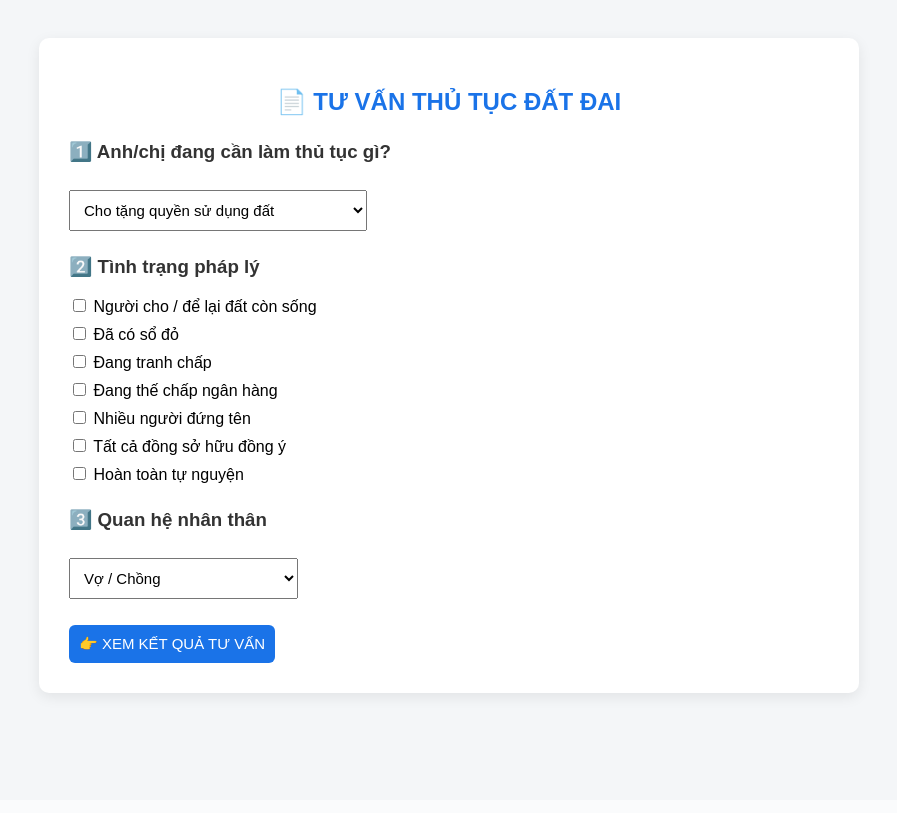
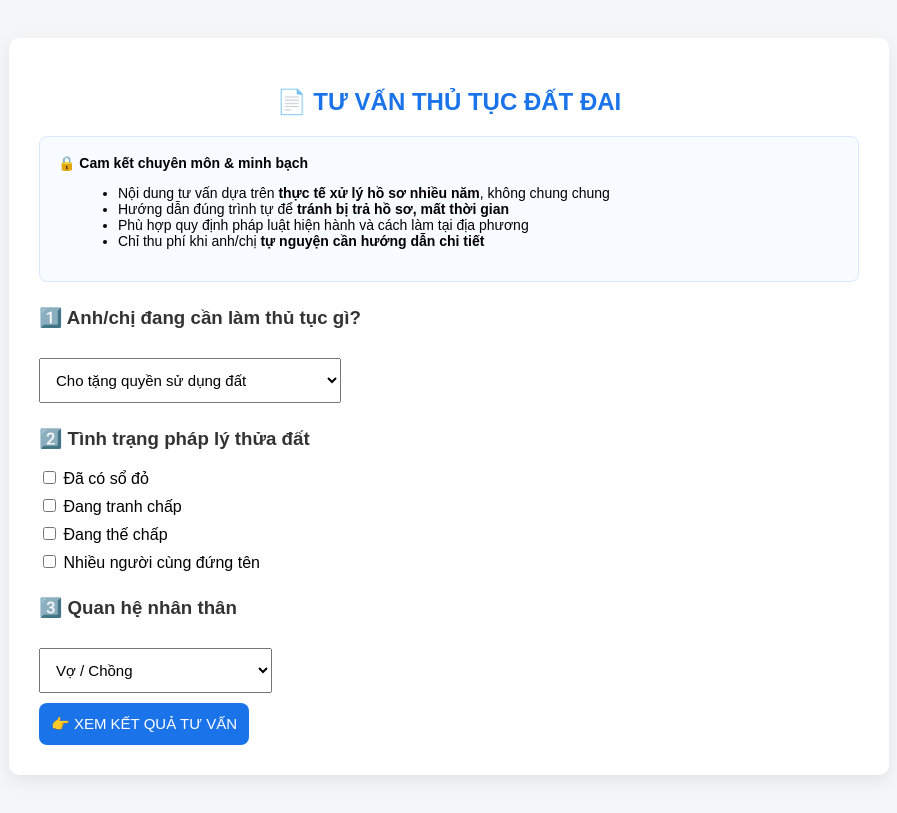
Before and after one commit to Anhdu75/tu-van-dat-dai, a FastAPI app: page / in a window 1280 px wide. Shown: the whole page, without its empty margins (191-1088 px from the left). Before the commit the page ends 700 px from the top, so only its background shows below. Run offline with FastAPI, Linux system fonts and the light colour scheme.

Commit message:
Update index.html

```diff
--- a/templates/index.html
+++ b/templates/index.html
@@ -2,50 +2,39 @@
 <html lang="vi">
 <head>
 <meta charset="UTF-8">
-<title>Tư vấn thủ tục đất đai</title>
+<title>Tư vấn thủ tục đất đai | Hướng dẫn đúng – đủ – không bị trả hồ sơ</title>
 
 <style>
-body {
-    font-family: Arial, Helvetica, sans-serif;
+body{
+    font-family:Arial, Helvetica, sans-serif;
     background:#f4f6f8;
     padding:30px;
 }
-.box {
-    background:#ffffff;
-    max-width:760px;
+.box{
+    max-width:820px;
     margin:auto;
+    background:#fff;
     padding:30px;
     border-radius:10px;
-    box-shadow:0 4px 14px rgba(0,0,0,0.08);
+    box-shadow:0 6px 18px rgba(0,0,0,0.08);
 }
-h2 {
-    text-align:center;
-    color:#1a73e8;
+h2{color:#1a73e8;text-align:center;}
+h3{margin-top:25px;color:#333;}
+label{display:block;margin:8px 0;}
+select,button{
+    padding:12px;
+    font-size:15px;
+    margin-top:10px;
 }
-h3 {
-    margin-top:25px;
-    color:#333;
-}
-label {
-    display:block;
-    margin:8px 0;
-}
-select, button {
-    padding:10px;
-    font-size:15px;
-    margin-top:8px;
-}
-button {
+button{
     background:#1a73e8;
     color:#fff;
     border:none;
-    border-radius:6px;
+    border-radius:8px;
     cursor:pointer;
 }
-button:hover {
-    background:#1558b0;
-}
-.tip {
+button:hover{background:#1558b0;}
+.tip{
     display:none;
     background:#eef4ff;
     padding:10px;
@@ -53,63 +42,45 @@
     border-left:4px solid #1a73e8;
     font-size:14px;
 }
-.result {
-    background:#f1f8ff;
-    padding:20px;
-    border-left:5px solid #1a73e8;
+.result,.support,.pay,.thanks{
     margin-top:25px;
-}
-.support {
-    background:#fff8e1;
-    padding:20px;
-    border-left:5px solid #f4b400;
-    margin-top:25px;
-}
-.pay {
-    display:none;
-    background:#fff3f3;
-    padding:20px;
-    border:1px solid #f28b82;
-    border-radius:8px;
-    margin-top:20px;
-}
-#tai-lieu {
-    display:none;
-    background:#f1f8ff;
     padding:20px;
     border-radius:8px;
-    margin-top:25px;
 }
-ul { margin-left:20px; }
+.result{background:#f1f8ff;border-left:5px solid #1a73e8;}
+.support{background:#fff8e1;border-left:5px solid #f4b400;}
+.pay{display:none;background:#fff3f3;border:1px solid #f28b82;}
+.thanks{display:none;background:#f1f8ff;border:1px solid #cce0ff;}
+ul{margin-left:20px;}
+.trust{
+    background:#f8fbff;
+    border:1px solid #dbe7ff;
+    padding:18px;
+    border-radius:8px;
+    margin:20px 0;
+    font-size:14px;
+}
 </style>
 
 <script>
 function toggleTip(id){
-    const el = document.getElementById(id);
-    el.style.display = (el.style.display === "block") ? "none" : "block";
-}
-
-function hienThanhToan(){
-    document.getElementById("pay").style.display = "block";
+    const el=document.getElementById(id);
+    el.style.display=(el.style.display==="block")?"none":"block";
 }
 
 function hienTaiLieu(){
-    const loai = document.querySelector('select[name="loai_giao_dich"]').value;
+    const loai=document.querySelector('select[name="loai_giao_dich"]').value;
 
-    document.getElementById("tai-lieu").style.display = "block";
-    document.getElementById("pdf-cho-tang").style.display = "none";
-    document.getElementById("pdf-chuyen-nhuong").style.display = "none";
-    document.getElementById("pdf-thua-ke").style.display = "none";
+    document.getElementById("pay").style.display="none";
+    document.getElementById("tai-lieu").style.display="block";
+    document.getElementById("thanks").style.display="block";
 
-    if (loai === "cho_tang") {
-        document.getElementById("pdf-cho-tang").style.display = "block";
-    }
-    if (loai === "chuyen_nhuong") {
-        document.getElementById("pdf-chuyen-nhuong").style.display = "block";
-    }
-    if (loai === "thua_ke") {
-        document.getElementById("pdf-thua-ke").style.display = "block";
-    }
+    ["pdf-cho-tang","pdf-chuyen-nhuong","pdf-thua-ke"]
+        .forEach(id=>document.getElementById(id).style.display="none");
+
+    if(loai==="cho_tang") document.getElementById("pdf-cho-tang").style.display="block";
+    if(loai==="chuyen_nhuong") document.getElementById("pdf-chuyen-nhuong").style.display="block";
+    if(loai==="thua_ke") document.getElementById("pdf-thua-ke").style.display="block";
 }
 </script>
 </head>
@@ -118,6 +89,16 @@
 <div class="box">
 
 <h2>📄 TƯ VẤN THỦ TỤC ĐẤT ĐAI</h2>
+
+<div class="trust">
+<b>🔒 Cam kết chuyên môn & minh bạch</b>
+<ul>
+<li>Nội dung tư vấn dựa trên <b>thực tế xử lý hồ sơ nhiều năm</b>, không chung chung</li>
+<li>Hướng dẫn đúng trình tự để <b>tránh bị trả hồ sơ, mất thời gian</b></li>
+<li>Phù hợp quy định pháp luật hiện hành và cách làm tại địa phương</li>
+<li>Chỉ thu phí khi anh/chị <b>tự nguyện cần hướng dẫn chi tiết</b></li>
+</ul>
+</div>
 
 <form method="post" action="/xu-ly">
 
@@ -128,99 +109,94 @@
 <option value="thua_ke">Thừa kế quyền sử dụng đất</option>
 </select>
 
-<h3>2️⃣ Tình trạng pháp lý</h3>
+<h3>2️⃣ Tình trạng pháp lý thửa đất</h3>
 
-<label><input type="checkbox" name="nguoi_con_song" onchange="toggleTip('t1')"> Người cho / để lại đất còn sống</label>
-<div id="t1" class="tip">⚠️ Chưa phát sinh thừa kế → chuyển sang cho tặng hoặc chuyển nhượng</div>
+<label><input type="checkbox" name="co_so_do" onchange="toggleTip('t1')"> Đã có sổ đỏ</label>
+<div id="t1" class="tip">📌 Không có sổ đỏ → <b>không công chứng, không sang tên được</b>.</div>
 
-<label><input type="checkbox" name="co_so_do" onchange="toggleTip('t2')"> Đã có sổ đỏ</label>
-<div id="t2" class="tip">📌 Không có sổ → hồ sơ chắc chắn bị trả</div>
+<label><input type="checkbox" name="dang_tranh_chap" onchange="toggleTip('t2')"> Đang tranh chấp</label>
+<div id="t2" class="tip">⚠️ Tranh chấp chưa xong → <b>văn phòng đăng ký từ chối tiếp nhận</b>.</div>
 
-<label><input type="checkbox" name="dang_tranh_chap" onchange="toggleTip('t3')"> Đang tranh chấp</label>
-<div id="t3" class="tip">❌ Phải giải quyết xong tranh chấp</div>
+<label><input type="checkbox" name="dang_the_chap" onchange="toggleTip('t3')"> Đang thế chấp</label>
+<div id="t3" class="tip">❌ Phải giải chấp xong mới làm tiếp.</div>
 
-<label><input type="checkbox" name="dang_the_chap" onchange="toggleTip('t4')"> Đang thế chấp ngân hàng</label>
-<div id="t4" class="tip">❌ Phải giải chấp trước</div>
-
-<label><input type="checkbox" name="dong_so_huu" onchange="toggleTip('t5')"> Nhiều người đứng tên</label>
-<div id="t5" class="tip">📌 Phải đủ chữ ký tất cả đồng sở hữu</div>
-
-<label><input type="checkbox" name="tat_ca_dong_y"> Tất cả đồng sở hữu đồng ý</label>
-<label><input type="checkbox" name="tu_nguyen"> Hoàn toàn tự nguyện</label>
+<label><input type="checkbox" name="dong_so_huu" onchange="toggleTip('t4')"> Nhiều người cùng đứng tên</label>
+<div id="t4" class="tip">📌 Thiếu 1 chữ ký → <b>hồ sơ bị trả ngay</b>.</div>
 
 <h3>3️⃣ Quan hệ nhân thân</h3>
 <select name="quan_he_nhan_than" required>
 <option value="vo_chong">Vợ / Chồng</option>
 <option value="cha_me_con">Cha mẹ – Con</option>
-    <option value="ong_ba_chau">Ông bà – Cháu</option>
-    <option value="anh_em_ruot">Anh chị em ruột</option>
+<option value="anh_em_ruot">Anh / Chị / Em ruột</option>
 <option value="khac">Không thuộc diện miễn thuế</option>
 </select>
 
-<br><br>
+<br>
 <button type="submit">👉 XEM KẾT QUẢ TƯ VẤN</button>
 </form>
 
 {% if ket_qua %}
 <div class="result">
-<h3>📌 KẾT QUẢ TƯ VẤN</h3>
+<h3>📌 KẾT QUẢ TƯ VẤN SƠ BỘ</h3>
 <p><b>{{ ket_qua.ket_luan }}</b></p>
-
-{% if ket_qua.ly_do %}
-<ul>
-{% for l in ket_qua.ly_do %}
-<li>{{ l }}</li>
-{% endfor %}
-</ul>
-{% endif %}
-
-{% if ket_qua.huong_xu_ly %}
 <ul>
 {% for h in ket_qua.huong_xu_ly %}
 <li>{{ h }}</li>
 {% endfor %}
 </ul>
-{% endif %}
 </div>
 
 <div class="support">
-<h3>🔔 HƯỚNG DẪN CHI TIẾT</h3>
-<p>👉 Nhận tài liệu chuẩn hồ sơ – tránh bị trả</p>
-<button onclick="hienThanhToan()">💳 THANH TOÁN & NHẬN TÀI LIỆU (49.000đ)</button>
+<h3>🔔 HỖ TRỢ CHI TIẾT THEO ĐÚNG TRƯỜNG HỢP</h3>
+<p>
+👉 Nếu anh/chị muốn biết <b>chính xác từng giấy tờ, từng bước đi</b>
+để <b>làm một lần là xong</b>, không phải hỏi thêm:
+</p>
+
+<button onclick="document.getElementById('pay').style.display='block'">
+💳 NHẬN HƯỚNG DẪN CHI TIẾT (49.000đ)
+</button>
 </div>
 
 <div id="pay" class="pay">
 <h3>💳 THANH TOÁN</h3>
 <ul>
 <li>Ngân hàng: <b>LPBank</b></li>
-<li>STK: <b>033963180001</b></li>
+<li>Số TK: <b>033963180001</b></li>
 <li>Chủ TK: <b>Đinh Văn Dư</b></li>
-<li>Nội dung: <b>HOTRO HOSO + SĐT</b></li>
+<li>Nội dung: <b>HOTRO + SĐT</b></li>
 </ul>
 
-<p>📸 Gửi ảnh xác nhận qua Zalo:
-<a href="https://zalo.me/0368869160" target="_blank">0368 869 160</a>
-</p>
-
-<button onclick="hienTaiLieu()">✅ Tôi đã chuyển khoản – Nhận tài liệu</button>
+<button onclick="hienTaiLieu()">
+👉 Tôi đã thanh toán – Nhận tài liệu
+</button>
 </div>
 
-<div id="tai-lieu">
-<h3>📥 TẢI TÀI LIỆU</h3>
+<div id="tai-lieu" style="display:none">
+<h3>📥 TẢI TÀI LIỆU HƯỚNG DẪN</h3>
 
-<div id="pdf-cho-tang">
-<a href="/static/pdf/cho-tang.pdf" target="_blank">📘 Hướng dẫn CHO TẶNG</a>
+<div id="pdf-cho-tang" style="display:none">
+<a href="/static/pdf/cho-tang.pdf" target="_blank">📘 PDF Cho tặng</a>
 </div>
-
-<div id="pdf-chuyen-nhuong">
-<a href="/static/pdf/chuyen-nhuong.pdf" target="_blank">📕 Hướng dẫn CHUYỂN NHƯỢNG</a>
+<div id="pdf-chuyen-nhuong" style="display:none">
+<a href="/static/pdf/chuyen-nhuong.pdf" target="_blank">📕 PDF Chuyển nhượng</a>
 </div>
-
-<div id="pdf-thua-ke">
-<a href="/static/pdf/thua-ke.pdf" target="_blank">📗 Hướng dẫn THỪA KẾ</a>
+<div id="pdf-thua-ke" style="display:none">
+<a href="/static/pdf/thua-ke.pdf" target="_blank">📗 PDF Thừa kế</a>
 </div>
 </div>
 
+<div id="thanks" class="thanks">
+<h3>🙏 CẢM ƠN ANH/CHỊ</h3>
+<p>
+Tài liệu trên được biên soạn <b>đúng với trường hợp của anh/chị</b>.
+Chỉ cần làm theo từng bước là có thể nộp hồ sơ.
+</p>
+<p>
+📞 Cần hỗ trợ thêm:
+<a href="https://zalo.me/0368869160" target="_blank">Zalo 0368 869 160</a>
+</p>
+</div>
 {% endif %}
 
 </div>
```
Lines whose indentation alone changed are shown as unchanged.
